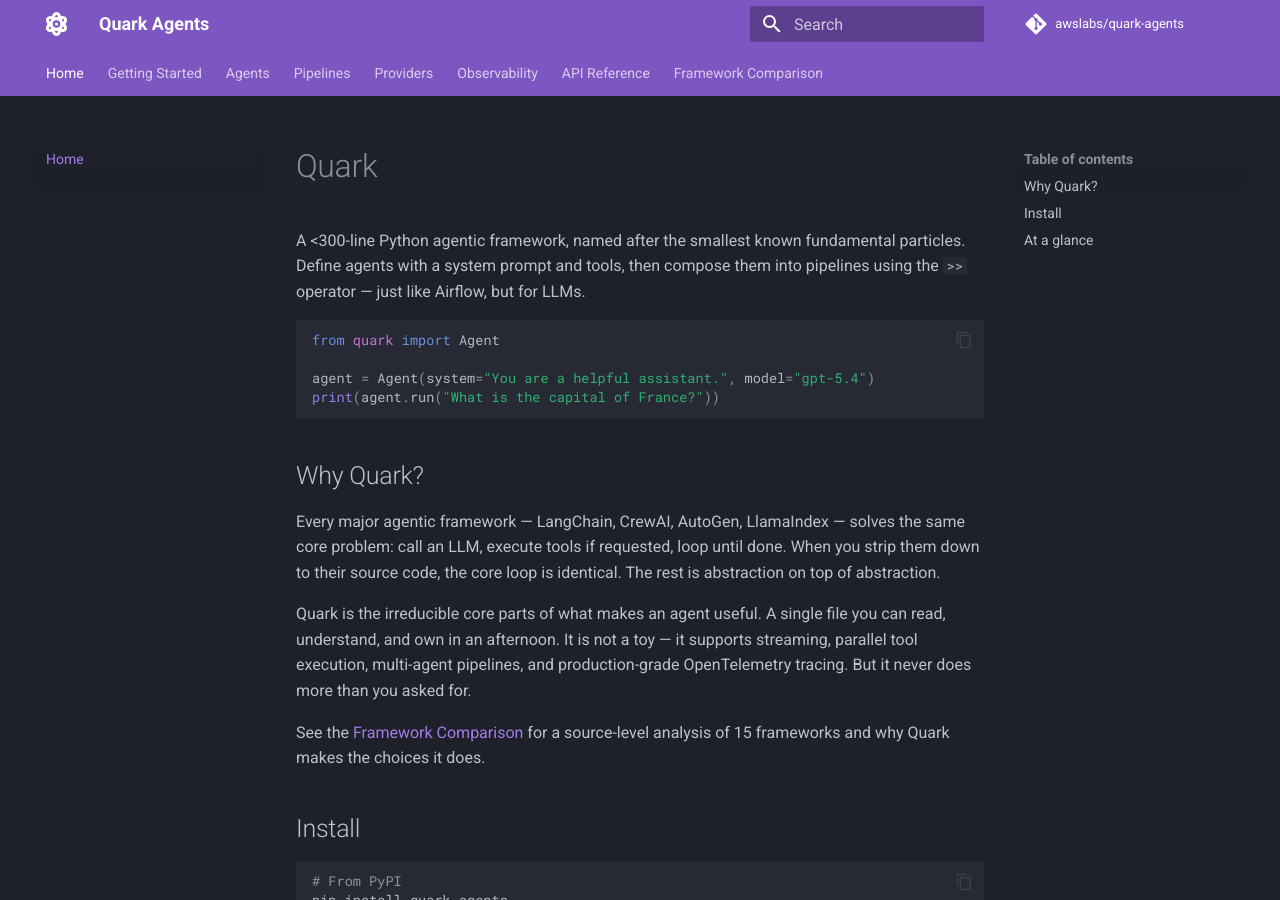
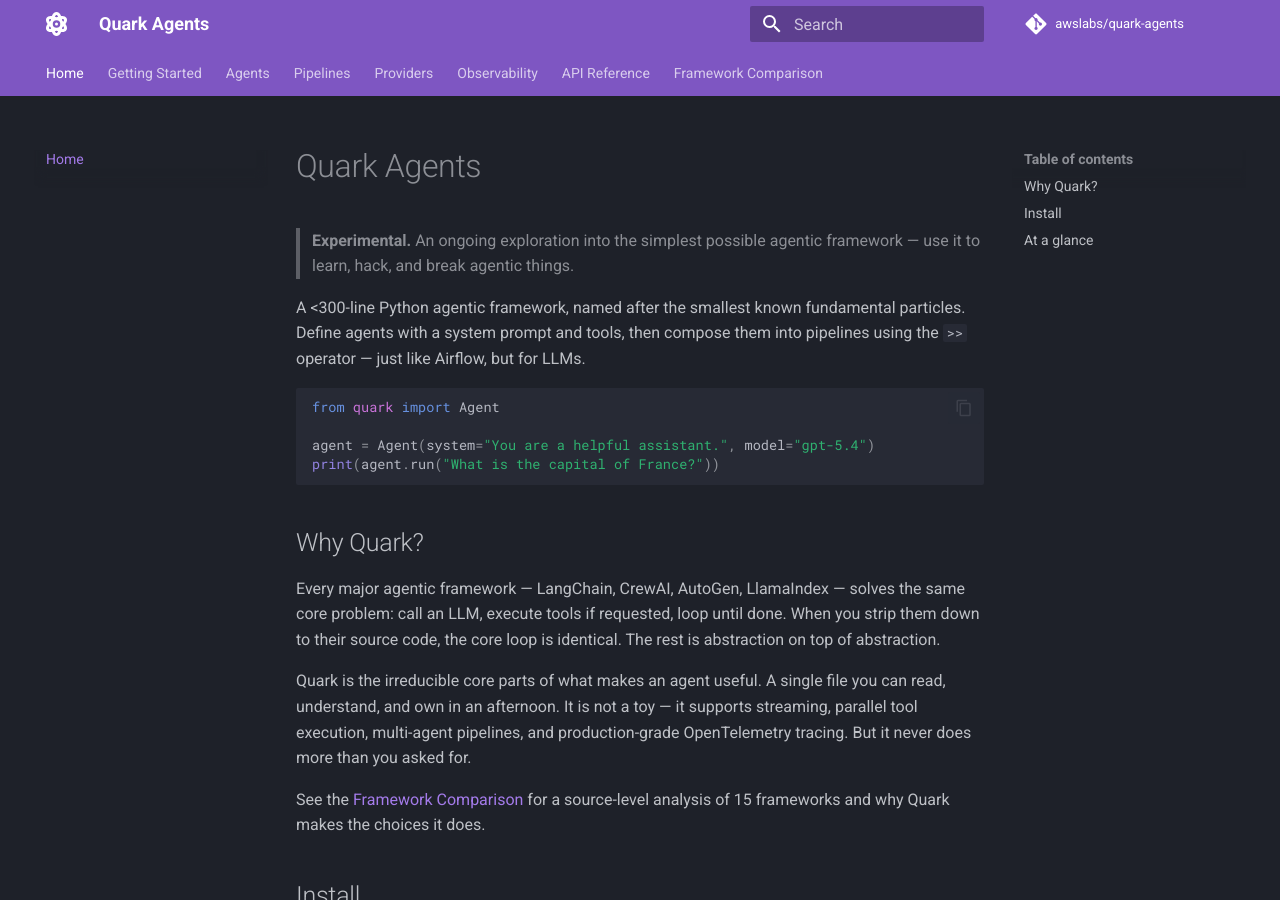
Before and after one commit to awslabs/quark-agents, an MkDocs documentation site: the page built from docs/index.md, in a window 1280 px wide and 900 px high. Built offline with MkDocs 1.6.1 and Material for MkDocs 9.7.7, drawn with Linux system fonts in a browser that asks for light colours; comment, search, counter and statistics services are not loaded.

Commit message:
Update experimental tagline, fix docs title to Quark Agents

```diff
--- a/docs/index.md
+++ b/docs/index.md
@@ -1,4 +1,6 @@
-# Quark
+# Quark Agents
+
+> **Experimental.** An ongoing exploration into the simplest possible agentic framework — use it to learn, hack, and break agentic things.
 
 A <300-line Python agentic framework, named after the smallest known fundamental particles. Define agents with a system prompt and tools, then compose them into pipelines using the `>>` operator — just like Airflow, but for LLMs.
 
--- a/pyproject.toml
+++ b/pyproject.toml
@@ -4,7 +4,7 @@
 
 [project]
 name = "quark-agents"
-version = "0.1.1"
+version = "0.1.2"
 description = "Minimal Python framework for composing agents, tools, and multi-agent workflows"
 readme = "README.md"
 requires-python = ">=3.10"
```
Also changed, not shown: README.md (+1 -1 lines).
